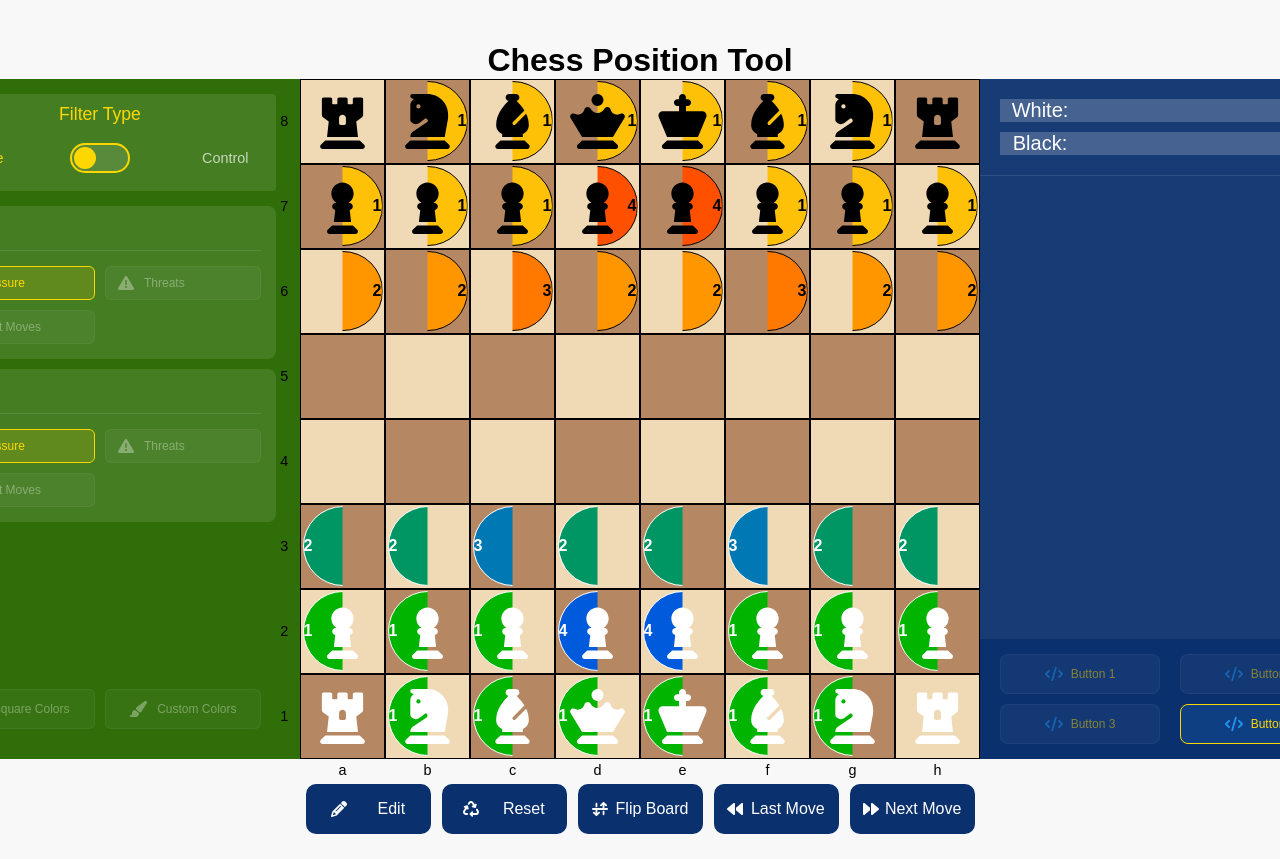
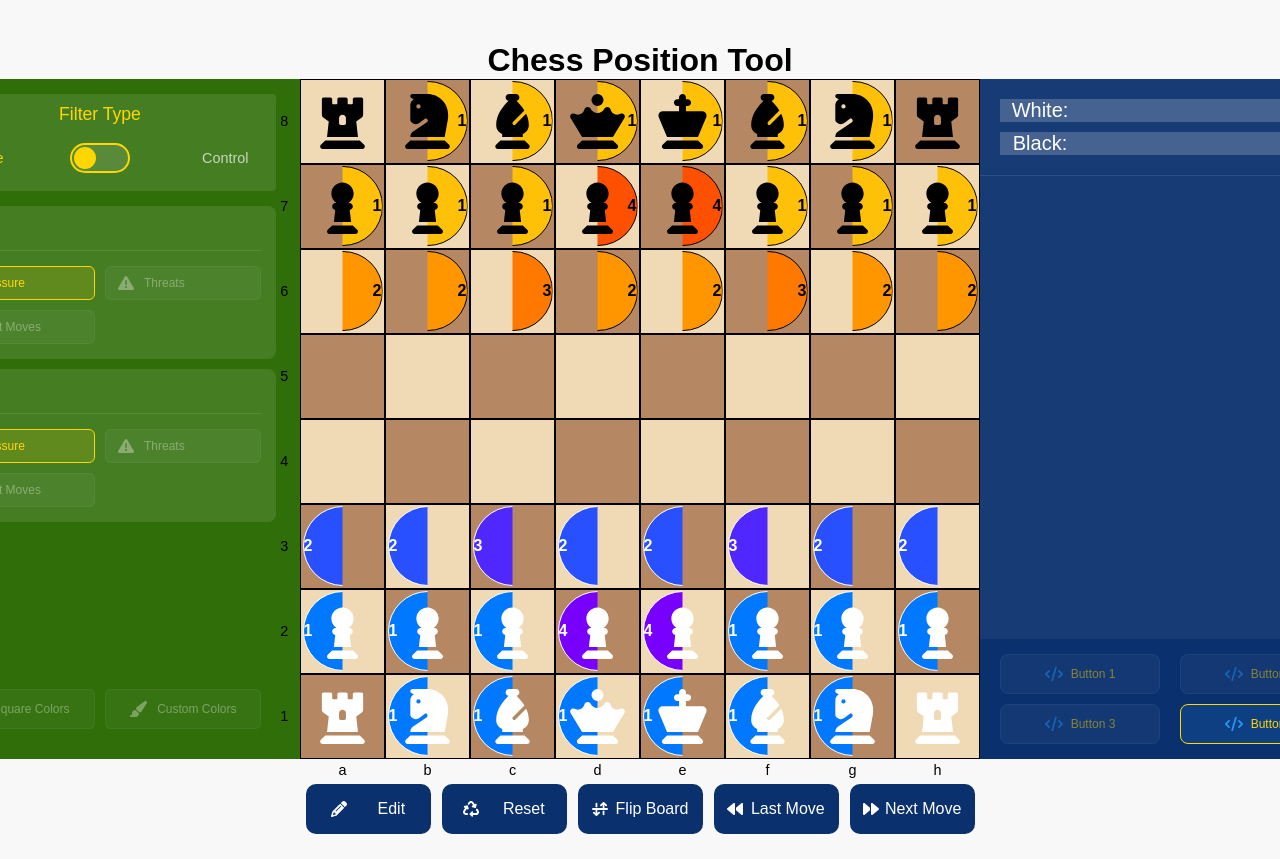
Before and after one commit to kraig-hebert/chess-position-tool, a React (Vite) app: page / in a window 1280 px wide. Shown: the top 859 px of the page. Built offline with nearby package versions, Linux system fonts and the light colour scheme.

Commit message:
updated stylings for white filter gradient

```diff
--- a/src/components/board/square/squareStyles.css
+++ b/src/components/board/square/squareStyles.css
@@ -135,24 +135,24 @@
   z-index: 3;
 }
 
-/* Color levels for white (green to blue) */
+/* Color levels for white (blue to purple) */
 .white-filter.level-1 {
-  background-color: rgb(0, 180, 0); /* bright green */
+  background-color: rgb(0, 120, 255); /* bright blue */
 }
 .white-filter.level-2 {
-  background-color: rgb(0, 150, 100); /* green-teal */
+  background-color: rgb(40, 80, 255); /* blue-purple */
 }
 .white-filter.level-3 {
-  background-color: rgb(0, 120, 180); /* teal-blue */
+  background-color: rgb(80, 40, 255); /* blue-violet */
 }
 .white-filter.level-4 {
-  background-color: rgb(0, 90, 220); /* blue */
+  background-color: rgb(120, 0, 255); /* violet */
 }
 .white-filter.level-5 {
-  background-color: rgb(0, 60, 255); /* bright blue */
+  background-color: rgb(160, 0, 240); /* bright purple */
 }
 .white-filter.level-6 {
-  background-color: rgb(0, 30, 255); /* deep blue */
+  background-color: rgb(180, 0, 220); /* deep purple */
 }
 
 /* Color levels for black (yellow to red) */
```
